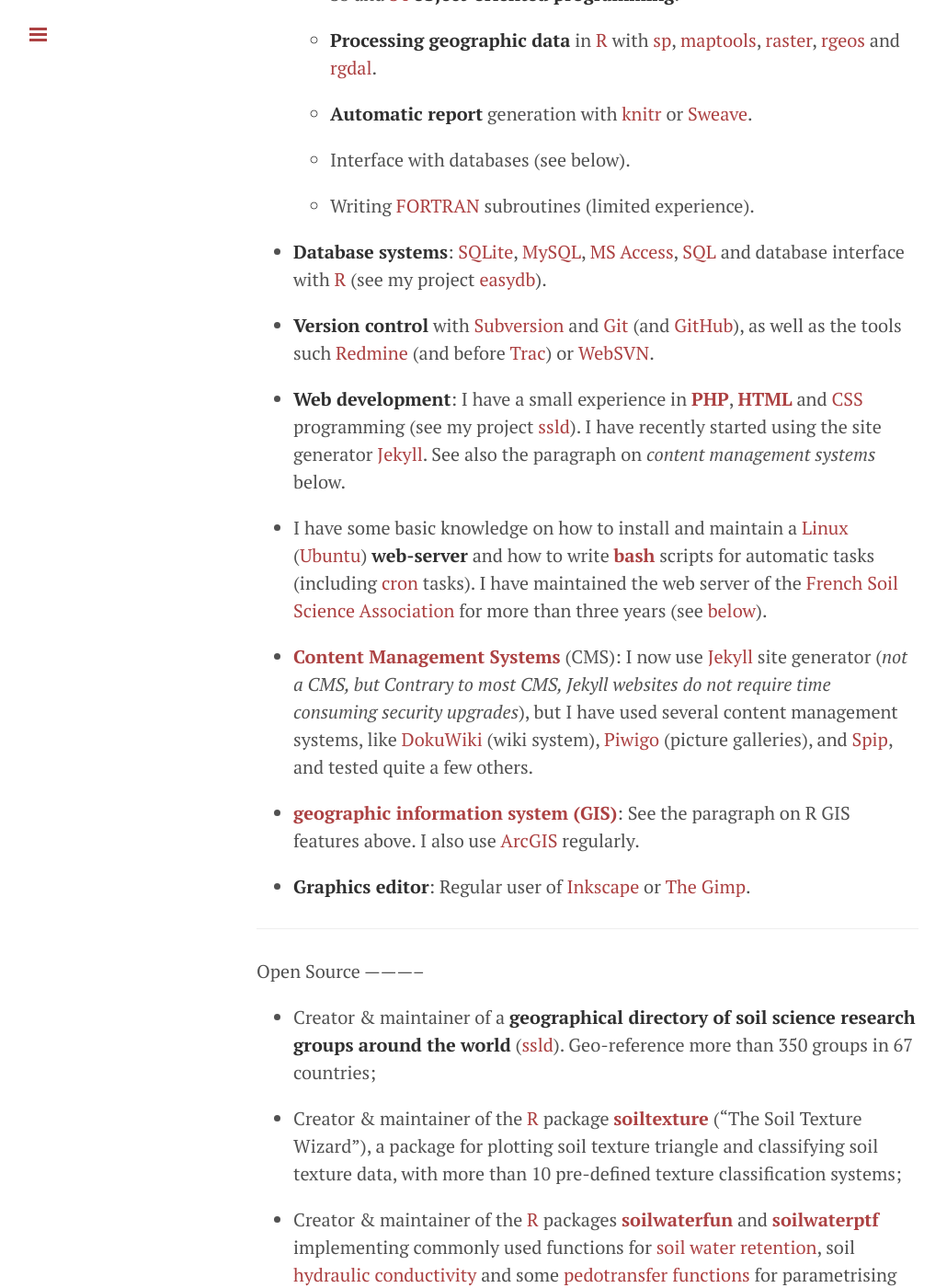
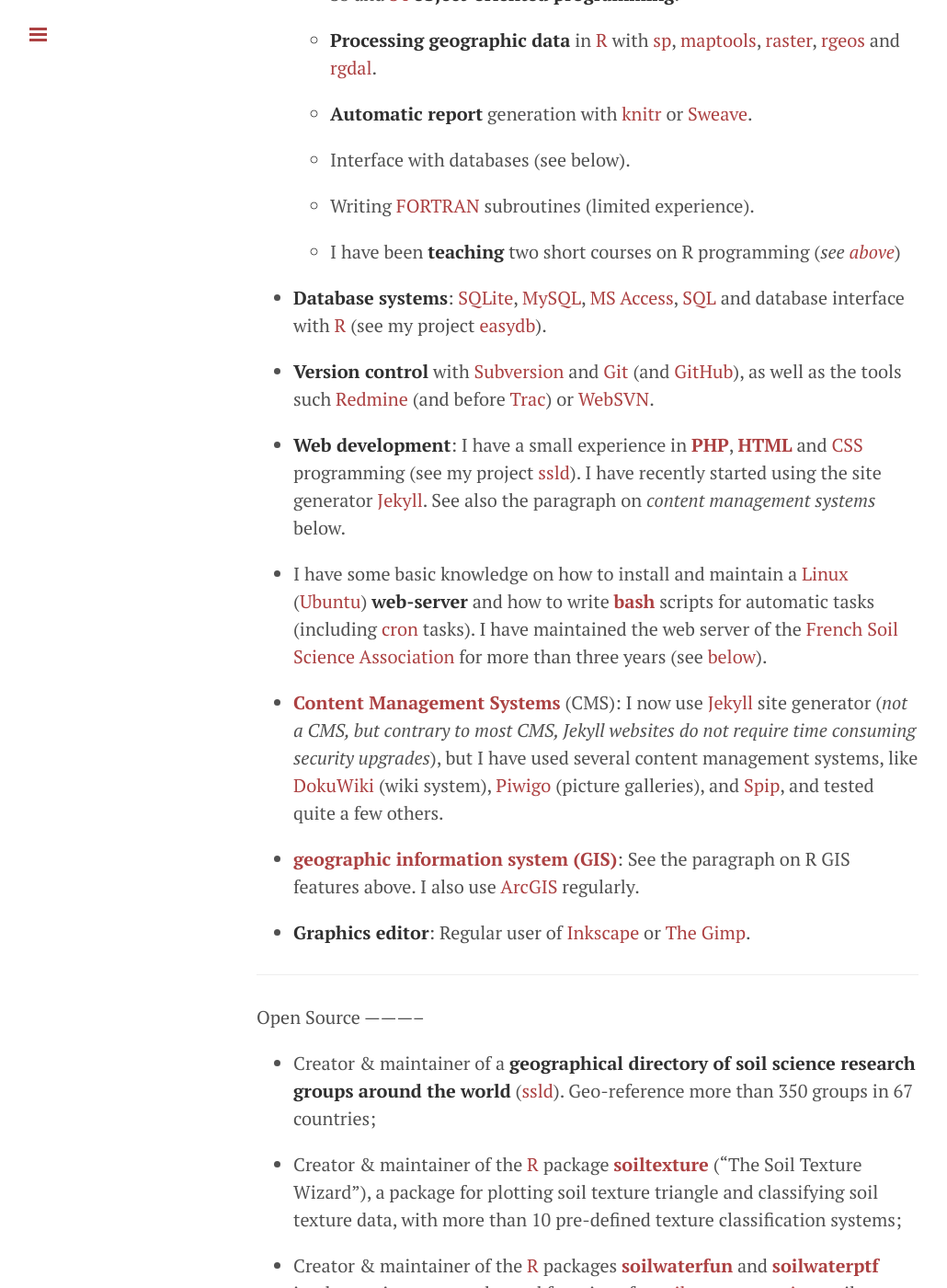
Before and after one commit to julienmoeys/julienmoeys.github.io, a Jekyll site: the page built from CV.md, in a window 1280 px wide and 1400 px high, scrolled down 2643 px. Shown: the whole window at 92% size, without its empty margins (1-1031 px from the left). Built offline with Jekyll 4.4.1, drawn with Linux system fonts in a browser that asks for light colours; Markdown is read by kramdown in place of the engine named in the settings.

Commit message:
update IT skills

```diff
--- a/CV.md
+++ b/CV.md
@@ -137,6 +137,9 @@
 
     *   Writing [FORTRAN][] subroutines (limited experience).
 
+    *   I have been **teaching** two short courses on R programming
+        (_see [above](#teaching)_)
+
 *   **Database systems**: [SQLite][], [MySQL][], [MS Access][],
     [SQL][] and database interface with [R][] (see my project
     [easydb][]).
@@ -158,7 +161,7 @@
     [below](#associations)).
 
 *   **[Content Management Systems][CMS]** (CMS):  I now use [Jekyll][]
-    site generator (_not a CMS, but Contrary to most CMS, Jekyll
+    site generator (_not a CMS, but contrary to most CMS, Jekyll
     websites do not require time consuming security upgrades_),
     but I have used several content management systems, like
     [DokuWiki][] (wiki system), [Piwigo][] (picture galleries),
```
